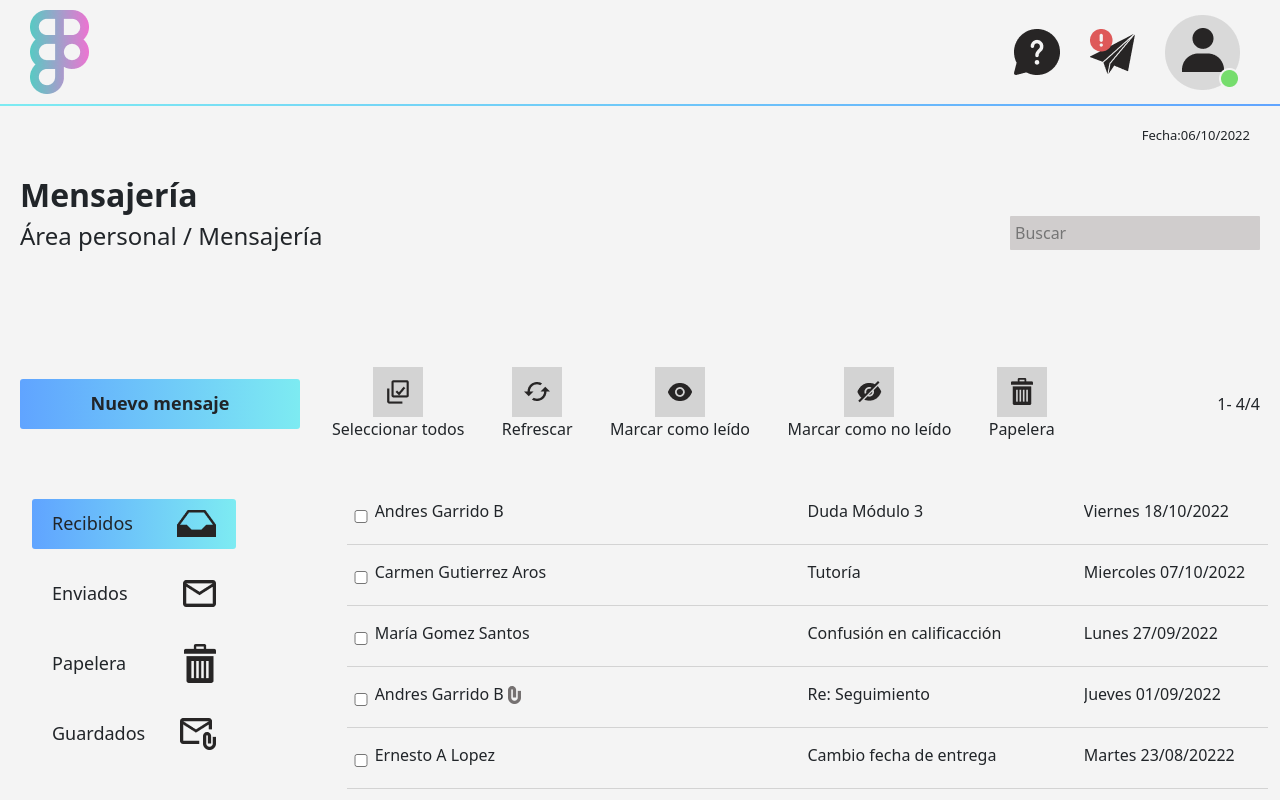
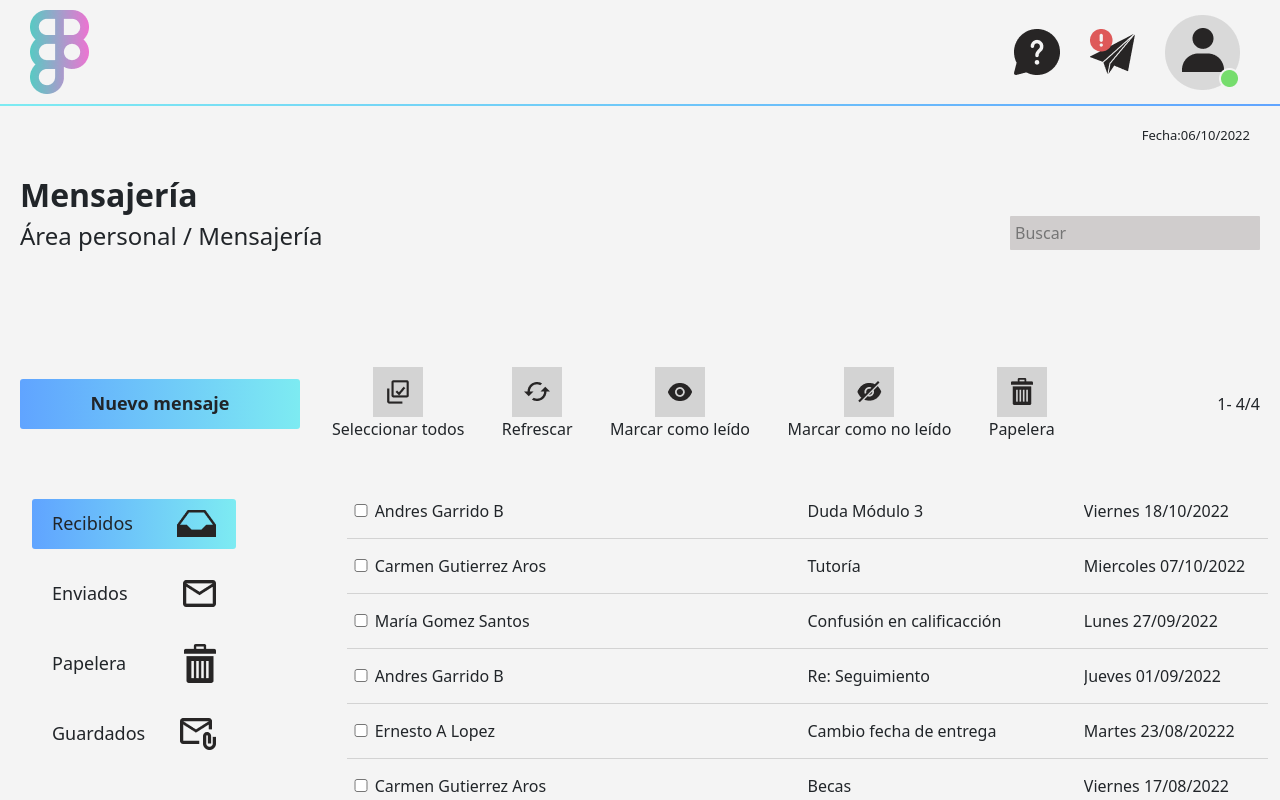
Before and after one commit to YesseniaColocho/aula-virtual, a Vue app: page /mensajeria in a window 1280 px wide. Shown: the top 800 px of the page. Built offline with nearby package versions, Linux system fonts and the light colour scheme.

Commit message:
AV-8: Incluir V-FOR en emails

```diff
--- a/src/views/MensajeriaView.vue
+++ b/src/views/MensajeriaView.vue
@@ -105,46 +105,11 @@
 
             <div class="mensajes-recibidos col-9">
 
-                <div class="informacion-email">
+                <div v-for="email in emails" class="informacion-email">
                     <input class="boton-check" type="checkbox" />
-                    <span>Andres Garrido B</span>
-                    <span>Duda Módulo 3</span>
-                    <span>Viernes 18/10/2022</span>
-                </div>
-
-                <div class="informacion-email">
-                    <input class="boton-check" type="checkbox" />
-                    <span>Carmen Gutierrez Aros</span>
-                    <span>Tutoría</span>
-                    <span>Miercoles 07/10/2022</span>
-                </div>
-
-                <div class="informacion-email">
-                    <input class="boton-check" type="checkbox" />
-                    <span>María Gomez Santos</span>
-                    <span>Confusión en calificacción</span>
-                    <span>Lunes 27/09/2022</span>
-                </div>
-
-                <div class="informacion-email">
-                    <input class="boton-check" type="checkbox" />
-                    <span>Andres Garrido B <img src="public/clip.png"/></span>
-                    <span>Re: Seguimiento</span>
-                    <span>Jueves 01/09/2022</span>
-                </div>
-
-                <div class="informacion-email">
-                    <input class="boton-check" type="checkbox" />
-                    <span>Ernesto A Lopez</span>
-                    <span>Cambio fecha de entrega</span>
-                    <span>Martes 23/08/20222</span>
-                </div>
-
-                <div class="informacion-email">
-                    <input class="boton-check" type="checkbox" />
-                    <span>Carmen Gutierrez Aros</span>
-                    <span>Becas</span>
-                    <span>Viernes 17/08/2022</span>
+                    <span>{{email.enviar}}</span>
+                    <span>{{email.asunto}}</span>
+                    <span>{{email.fecha}}</span>
                 </div>
 
 
@@ -152,19 +117,59 @@
         </div>
 
         <div class="botones-siguente-pagina">
-            <img src="public/botonizquierda.png"/>
-            <img src="public/botonderecha.png"/>
+            <img src="public/botonizquierda.png" />
+            <img src="public/botonderecha.png" />
         </div>
 
-<BarraInferior></BarraInferior>
+        <BarraInferior></BarraInferior>
     </main>
 </template>
 
 <script setup>
 import BarraInferior from '../components/BarraInferior.vue';
 import BarraSuperior from '../components/BarraSuperior.vue';
+</script>
 
-
+<script>
+export default {
+    name: "MensajeriaView",
+    data() {
+        return {
+            emails: [
+                {
+                    enviar: "Andres Garrido B",
+                    asunto: "Duda Módulo 3",
+                    fecha: "Viernes 18/10/2022",
+                },
+                {
+                    enviar: "Carmen Gutierrez Aros",
+                    asunto: "Tutoría",
+                    fecha: "Miercoles 07/10/2022",
+                },
+                {
+                    enviar: "María Gomez Santos",
+                    asunto: "Confusión en calificacción",
+                    fecha: "Lunes 27/09/2022",
+                },
+                {
+                    enviar: "Andres Garrido B",
+                    asunto: "Re: Seguimiento",
+                    fecha: "Jueves 01/09/2022",
+                },
+                {
+                    enviar: "Ernesto A Lopez",
+                    asunto: "Cambio fecha de entrega",
+                    fecha: "Martes 23/08/20222",
+                },
+                {
+                    enviar: "Carmen Gutierrez Aros",
+                    asunto: "Becas",
+                    fecha: "Viernes 17/08/2022",
+                }
+            ]
+        }
+    }
+}
 </script>
 
 <style scoped lang="scss">
@@ -280,7 +285,10 @@ import BarraSuperior from '../components/BarraSuperior.vue';
             margin-bottom: 15px;
             border-bottom: 1px lightgray solid;
             padding-bottom: 15px;
-            &:last-child{
+            display: flex;
+            align-items: center;
+
+            &:last-child {
                 border-bottom: none;
             }
 
@@ -299,7 +307,7 @@ import BarraSuperior from '../components/BarraSuperior.vue';
                 width: 47%;
             }
 
-            span:nth-child(3){
+            span:nth-child(3) {
                 width: 30%;
             }
 
@@ -311,16 +319,19 @@ import BarraSuperior from '../components/BarraSuperior.vue';
 
     }
 }
-.botones-siguente-pagina{
+
+.botones-siguente-pagina {
     display: flex;
     justify-content: flex-end;
     margin-bottom: 20px;
-    img{
+
+    img {
         margin-right: 10px;
     }
 }
-.mensajeria{
-    footer{
+
+.mensajeria {
+    footer {
         margin-top: 0;
     }
 }
```
